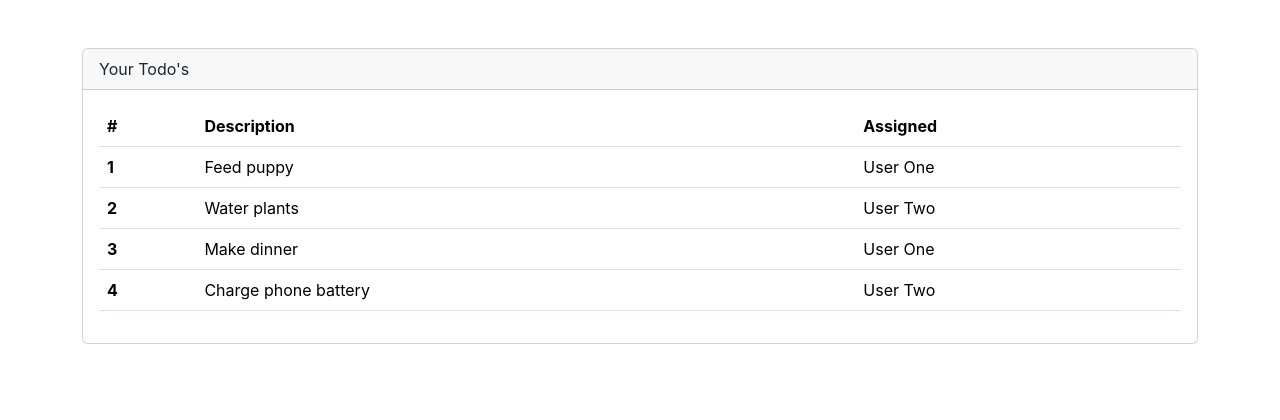
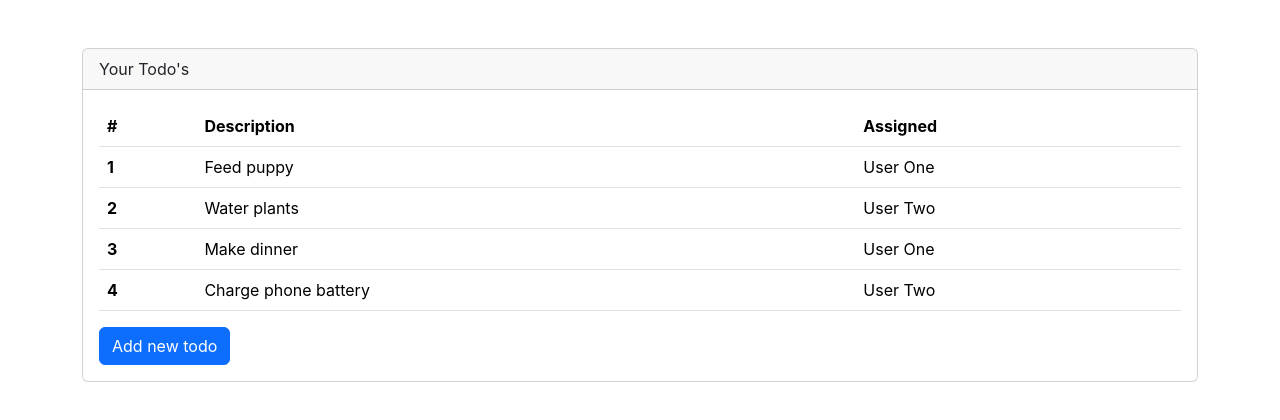
Before and after one commit to DainisFyodorov/react-todos, a React (Create React App) app: page / in a window 1280 px wide. Shown: the top 420 px of the page. Built offline with nearby package versions, Linux system fonts and the light colour scheme.

Commit message:
Add Todo button implemented

```diff
--- a/src/App.js
+++ b/src/App.js
@@ -1,14 +1,28 @@
+import React, {useState} from 'react';
 import './App.css';
 import TodoTable from './components/TodoTable';
 
 function App() {
 
-  const todos = [
+  const [todos, setTodos] = useState([
     {rowNumber: 1, rowDescription: 'Feed puppy', rowAssigned: 'User One'},
     {rowNumber: 2, rowDescription: 'Water plants', rowAssigned: 'User Two'},
     {rowNumber: 3, rowDescription: 'Make dinner', rowAssigned: 'User One'},
     {rowNumber: 4, rowDescription: 'Charge phone battery', rowAssigned: 'User Two'}
   ]
+  )
+
+  const addTodo = () => {
+    if(todos.length > 0) {
+      const newTodo = {
+        rowNumber: todos.length + 1,
+        rowDescription: 'New Todo',
+        rowAssigned: 'User Three'
+      };
+
+      setTodos(todos => [...todos, newTodo]);
+    }
+  }
 
   return (
     <div className='mt-5 container'>
@@ -18,6 +32,9 @@ function App() {
         </div>
         <div className='card-body'>
           <TodoTable todos={todos} />
+          <button className='btn btn-primary' onClick={addTodo}>
+            Add new todo
+          </button>
         </div>
       </div>
     </div>
```
